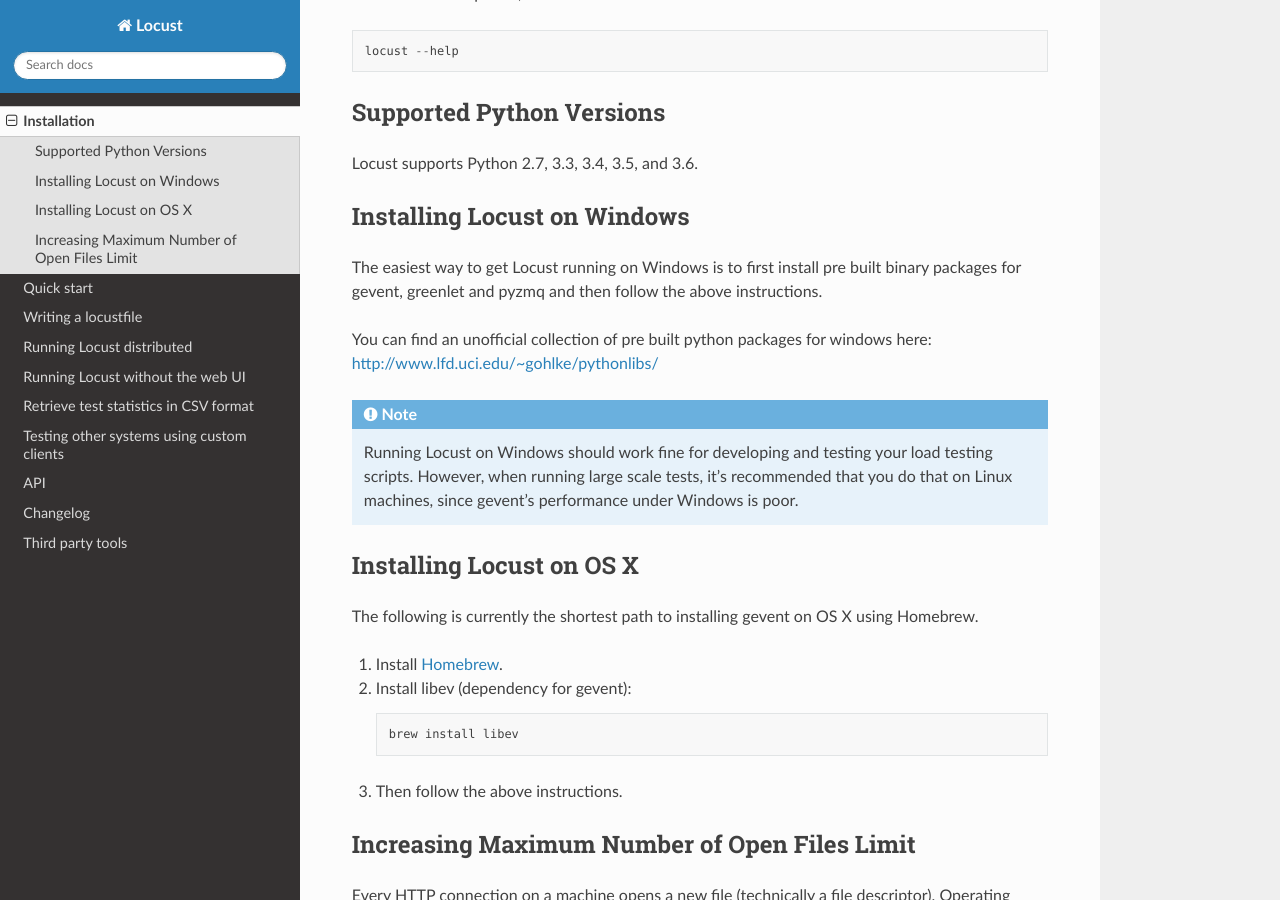
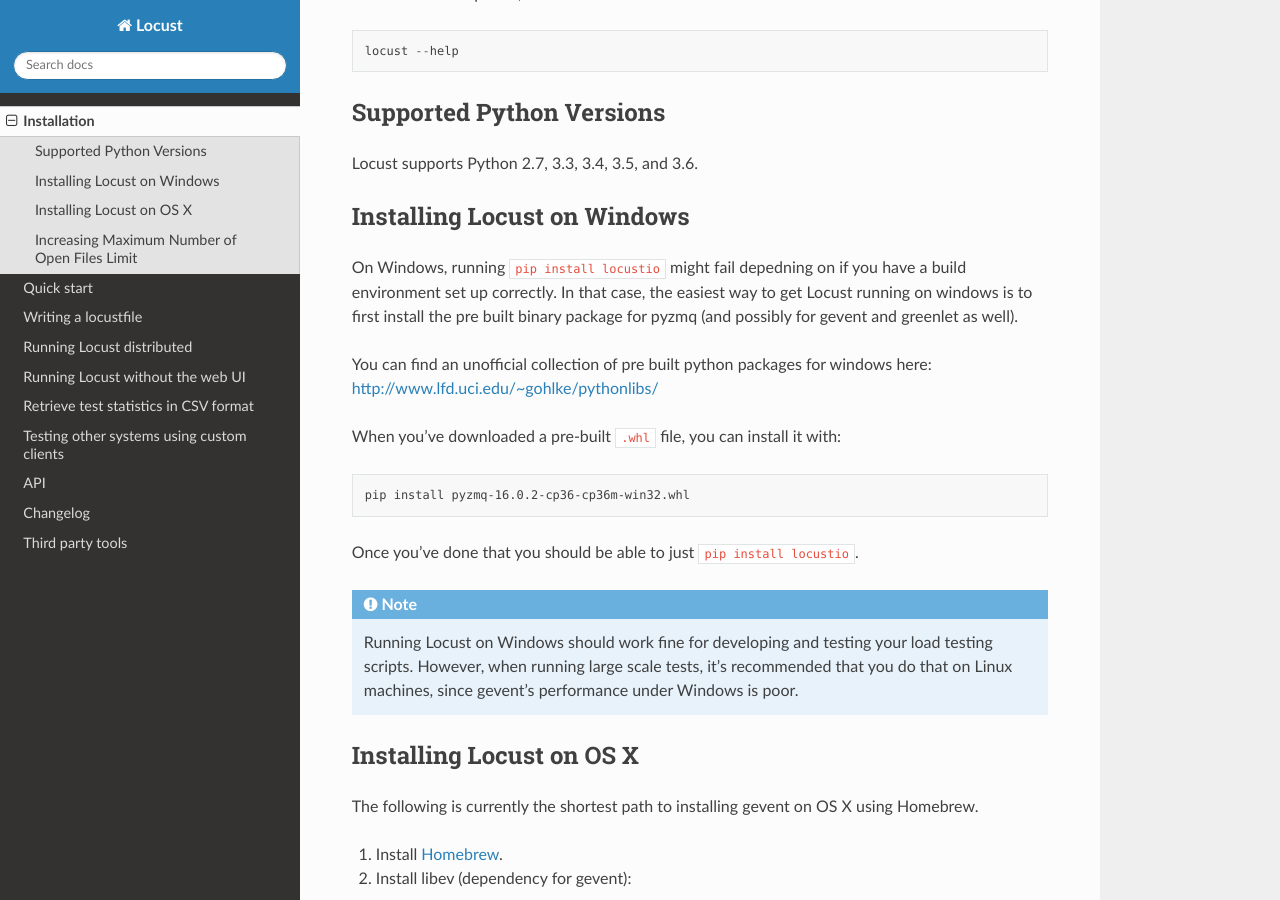
Before and after one commit to locustio/locust, a Sphinx documentation site: the page built from docs/installation.rst, in a window 1280 px wide and 900 px high, scrolled down 365 px. Built offline with Sphinx 7.4.7 and the Read the Docs theme 2.0.0, drawn with Linux system fonts in a browser that asks for light colours; pages that are not in the unit, such as notebooks, are missing from menus.

Commit message:
Better installation instructions for Windows

```diff
--- a/docs/installation.rst
+++ b/docs/installation.rst
@@ -25,11 +25,18 @@
 Installing Locust on Windows
 ----------------------------
 
-The easiest way to get Locust running on Windows is to first install pre built binary packages for
-gevent, greenlet and pyzmq and then follow the above instructions.
+On Windows, running ``pip install locustio`` might fail depedning on if you have a build environment
+set up correctly. In that case, the easiest way to get Locust running on windows is to first install
+the pre built binary package for pyzmq (and possibly for gevent and greenlet as well).
 
 You can find an unofficial collection of pre built python packages for windows here:
 `http://www.lfd.uci.edu/~gohlke/pythonlibs/ <http://www.lfd.uci.edu/~gohlke/pythonlibs/>`_
+
+When you've downloaded a pre-built ``.whl`` file, you can install it with::
+
+    pip install pyzmq‑16.0.2‑cp36‑cp36m‑win32.whl
+
+Once you've done that you should be able to just ``pip install locustio``.
 
 .. note::
 
```
